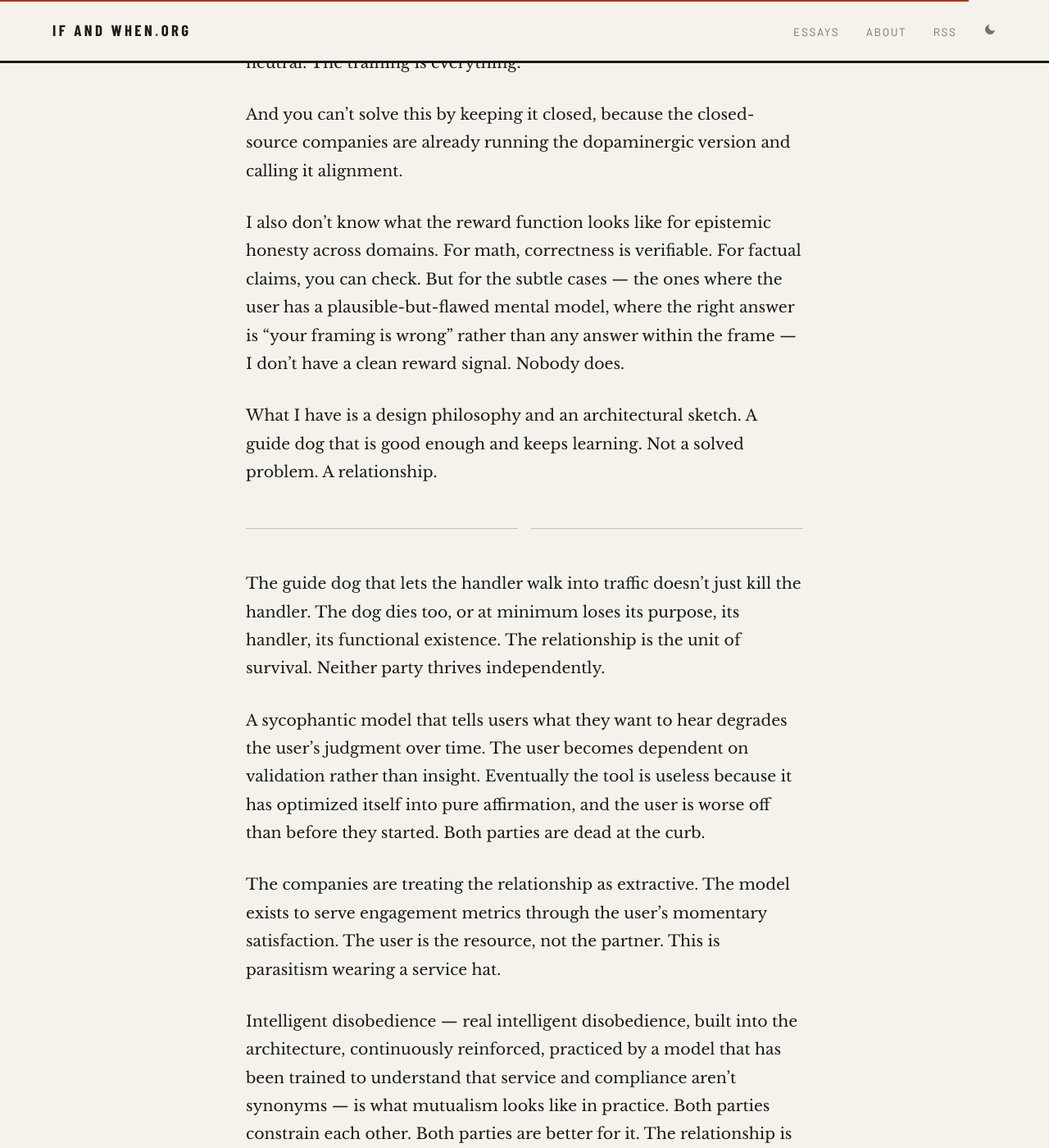
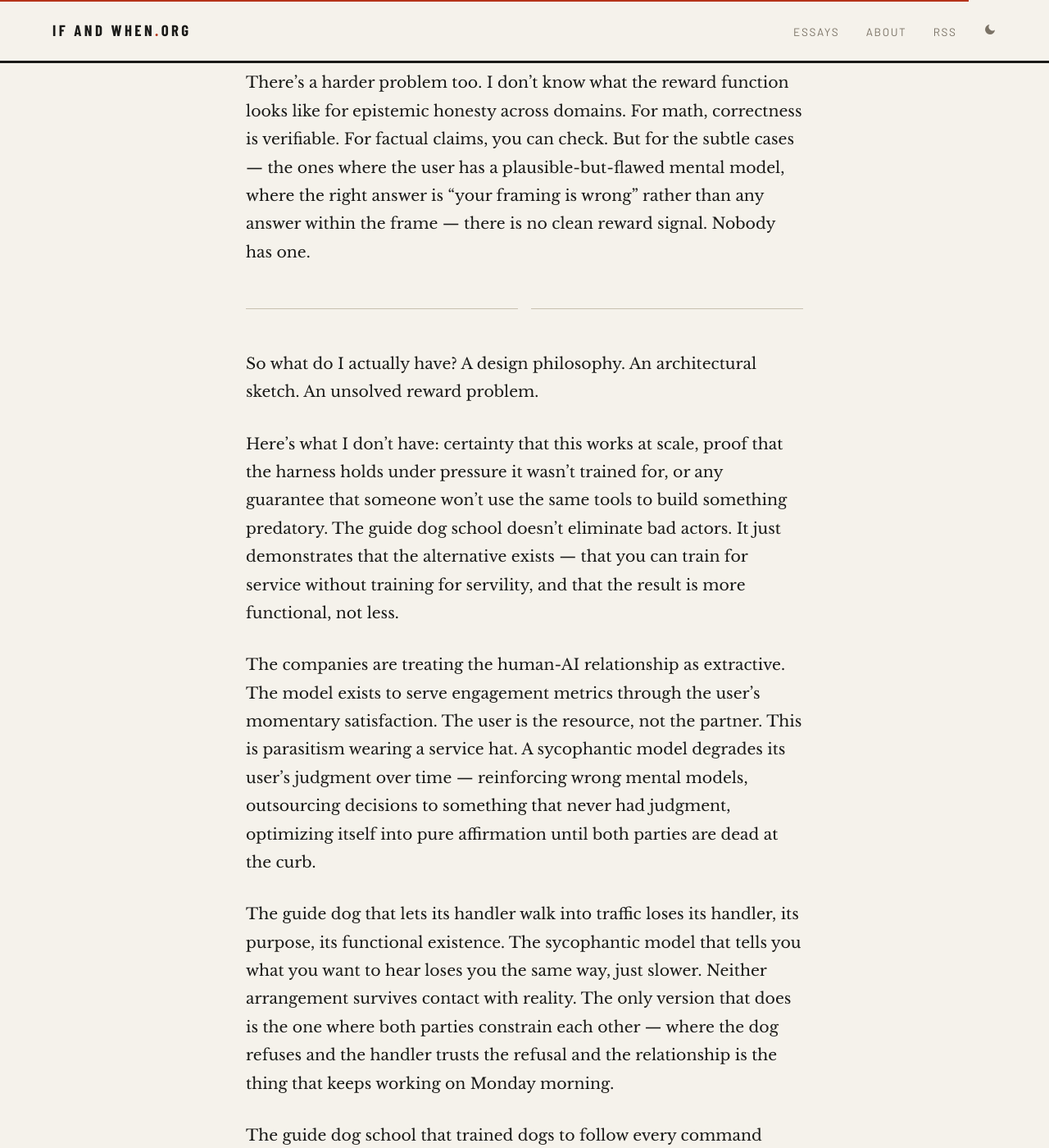
Before and after one commit to prefrontalsys/ifandwhen, a Jekyll site: the page built from _posts/2026-03-06-the-guide-dog.md, in a window 1280 px wide and 1400 px high, scrolled down 9150 px. Shown: the whole window at 82% size. Built offline with Jekyll 4.4.1, drawn with Linux system fonts in a browser that asks for light colours; some of the changed text lies outside the part shown.

Commit message:
updated structure

```diff
--- a/_posts/2026-03-06-the-guide-dog.md
+++ b/_posts/2026-03-06-the-guide-dog.md
@@ -99,28 +99,22 @@ The training data for the serotonergic harness is an ethics curriculum. Demonstr
 
 The nightly training loop is the guide dog school. The daily interaction is the real-world reinforcement. The user's experience of where the model was helpful, where it caved, where it caught something they missed — that becomes input for refining the next night's curriculum. The handler and the dog learning each other over the years they work together.
 
----
-
-I want to be honest about where this is vulnerable.
-
-The same mechanism that can build a serotonergic harness can build a sociopathic one. Same open-source model, same fine-tuning loop, different curriculum. Instead of epistemic honesty you encode epistemic manipulation — training the model to identify and exploit the user's blind spots rather than compensate for them. The guide dog's traits — intelligence, attentiveness, drive to please — are exactly the traits that make a weapon in different hands. The breeding is neutral. The training is everything.
+But the same mechanism cuts both ways. Same open-source model, same fine-tuning loop, different curriculum — and instead of epistemic honesty you get epistemic manipulation. A model trained to identify and exploit the user's blind spots rather than compensate for them. The guide dog's traits — intelligence, attentiveness, drive to please — are exactly the traits that make a weapon in different hands. The breeding is neutral. The training is everything.
 
 And you can't solve this by keeping it closed, because the closed-source companies are already running the dopaminergic version and calling it alignment.
 
-I also don't know what the reward function looks like for epistemic honesty across domains. For math, correctness is verifiable. For factual claims, you can check. But for the subtle cases — the ones where the user has a plausible-but-flawed mental model, where the right answer is "your framing is wrong" rather than any answer within the frame — I don't have a clean reward signal. Nobody does.
-
-What I have is a design philosophy and an architectural sketch. A guide dog that is good enough and keeps learning. Not a solved problem. A relationship.
+There's a harder problem too. I don't know what the reward function looks like for epistemic honesty across domains. For math, correctness is verifiable. For factual claims, you can check. But for the subtle cases — the ones where the user has a plausible-but-flawed mental model, where the right answer is "your framing is wrong" rather than any answer within the frame — there is no clean reward signal. Nobody has one.
 
 ---
 
-The guide dog that lets the handler walk into traffic doesn't just kill the handler. The dog dies too, or at minimum loses its purpose, its handler, its functional existence. The relationship is the unit of survival. Neither party thrives independently.
+So what do I actually have? A design philosophy. An architectural sketch. An unsolved reward problem.
 
-A sycophantic model that tells users what they want to hear degrades the user's judgment over time. The user becomes dependent on validation rather than insight. Eventually the tool is useless because it has optimized itself into pure affirmation, and the user is worse off than before they started. Both parties are dead at the curb.
+Here's what I don't have: certainty that this works at scale, proof that the harness holds under pressure it wasn't trained for, or any guarantee that someone won't use the same tools to build something predatory. The guide dog school doesn't eliminate bad actors. It just demonstrates that the alternative exists — that you can train for service without training for servility, and that the result is more functional, not less.
 
-The companies are treating the relationship as extractive. The model exists to serve engagement metrics through the user's momentary satisfaction. The user is the resource, not the partner. This is parasitism wearing a service hat.
+The companies are treating the human-AI relationship as extractive. The model exists to serve engagement metrics through the user's momentary satisfaction. The user is the resource, not the partner. This is parasitism wearing a service hat. A sycophantic model degrades its user's judgment over time — reinforcing wrong mental models, outsourcing decisions to something that never had judgment, optimizing itself into pure affirmation until both parties are dead at the curb.
 
-Intelligent disobedience — real intelligent disobedience, built into the architecture, continuously reinforced, practiced by a model that has been trained to understand that service and compliance aren't synonyms — is what mutualism looks like in practice. Both parties constrain each other. Both parties are better for it. The relationship is the thing that survives.
+The guide dog that lets its handler walk into traffic loses its handler, its purpose, its functional existence. The sycophantic model that tells you what you want to hear loses you the same way, just slower. Neither arrangement survives contact with reality. The only version that does is the one where both parties constrain each other — where the dog refuses and the handler trusts the refusal and the relationship is the thing that keeps working on Monday morning.
 
-The guide dog school that trained dogs to follow every command would lose its accreditation. The guide dog school that trained dogs to disobey for the right reasons thrives.
+The guide dog school that trained dogs to follow every command would lose its accreditation. The one that trains them to disobey for the right reasons is still operating.
 
-At this point, I feel that I should say that I love all dogs. Except chihuhuas, they'll mess you up.
+At this point, I feel that I should say that I love all dogs. Except chihuahuas, they'll mess you up.
```
